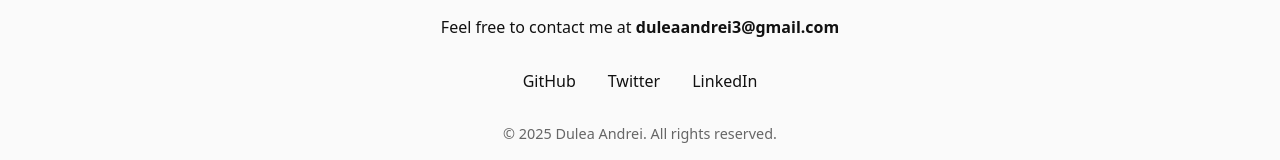
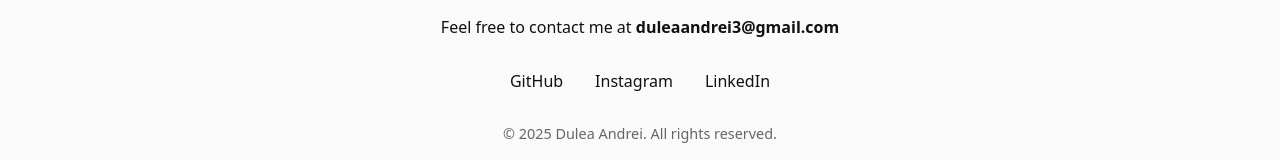
Before and after one commit to Dul3a/Personal_Website, a Next.js app: page / in a window 1280 px wide. Shown: the part 1353-1513 px from the top of the page. Built offline with nearby package versions, Linux system fonts and the light colour scheme.

Commit message:
added real contact info to the contact section

```diff
--- a/src/app/page.js
+++ b/src/app/page.js
@@ -147,7 +147,7 @@ export default function Home() {
             variants={containerVariants}
           >
             <motion.a
-              href="https://github.com/yourusername"
+              href="https://github.com/Dul3a"
               target="_blank"
               rel="noopener noreferrer"
               variants={itemVariants}
@@ -157,17 +157,17 @@ export default function Home() {
               GitHub
             </motion.a>
             <motion.a
-              href="https://twitter.com/yourusername"
+              href="https://www.instagram.com/dulea.exe/"
               target="_blank"
               rel="noopener noreferrer"
               variants={itemVariants}
               whileHover={{ scale: 1.1 }}
               whileTap={{ scale: 0.9 }}
             >
-              Twitter
+              Instagram
             </motion.a>
             <motion.a
-              href="https://linkedin.com/in/yourusername"
+              href="https://www.linkedin.com/in/andrei-dulea-004671367/"
               target="_blank"
               rel="noopener noreferrer"
               variants={itemVariants}
```
